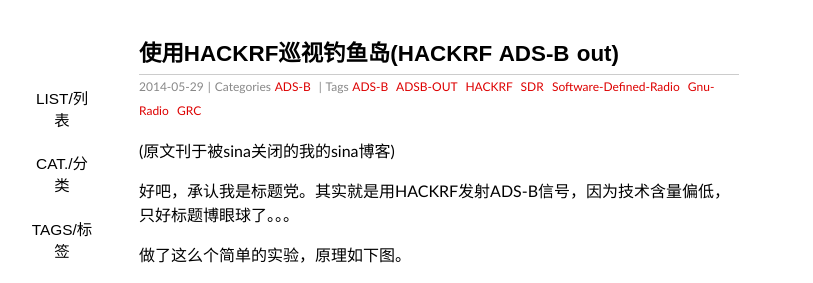
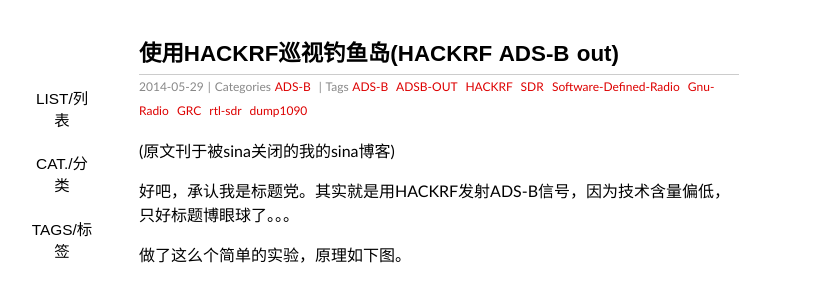
Before and after one commit to sdr-x/sdr-x.github.io, a Jekyll site: the page built from _posts/2014-05-29-使用HACKRF巡视钓鱼岛(HACKRF ADS-B out).md, in a window 1280 px wide. Shown: the top 283 px of the page, without its empty margins (201-1014 px from the left). Built offline with Jekyll 4.4.1, drawn with Linux system fonts in a browser that asks for light colours; some web fonts are replaced; Markdown is read by kramdown in place of the engine named in the settings; comment, search, counter and statistics services are not loaded.

Commit message:
Update 2014-05-29-使用HACKRF巡视钓鱼岛(HACKRF ADS-B out).md

```diff
--- a/_posts/2014-05-29-使用HACKRF巡视钓鱼岛(HACKRF ADS-B out).md
+++ b/_posts/2014-05-29-使用HACKRF巡视钓鱼岛(HACKRF ADS-B out).md
@@ -4,7 +4,7 @@ layout: post
 title: 使用HACKRF巡视钓鱼岛(HACKRF ADS-B out)
 thread: 676
 categories: ADS-B
-tags:  ADS-B ADSB-OUT HACKRF SDR Software-Defined-Radio Gnu-Radio GRC
+tags:  ADS-B ADSB-OUT HACKRF SDR Software-Defined-Radio Gnu-Radio GRC rtl-sdr dump1090
 ---
 
 (原文刊于被sina关闭的我的sina博客)
```
